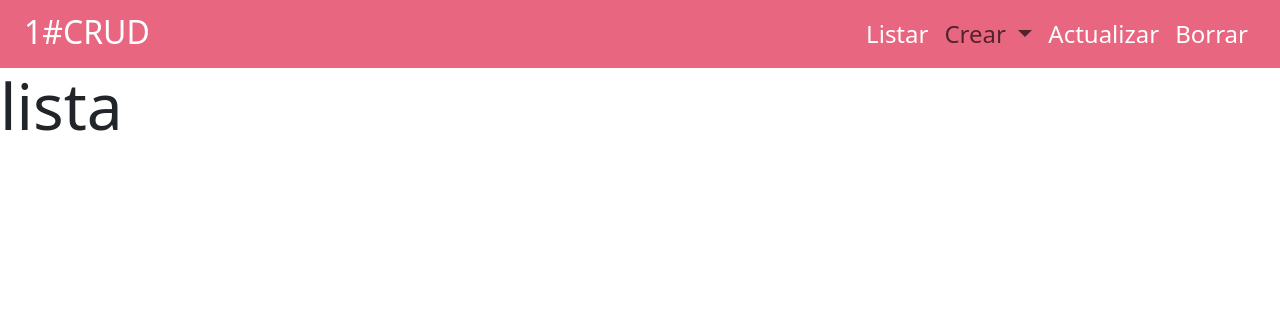
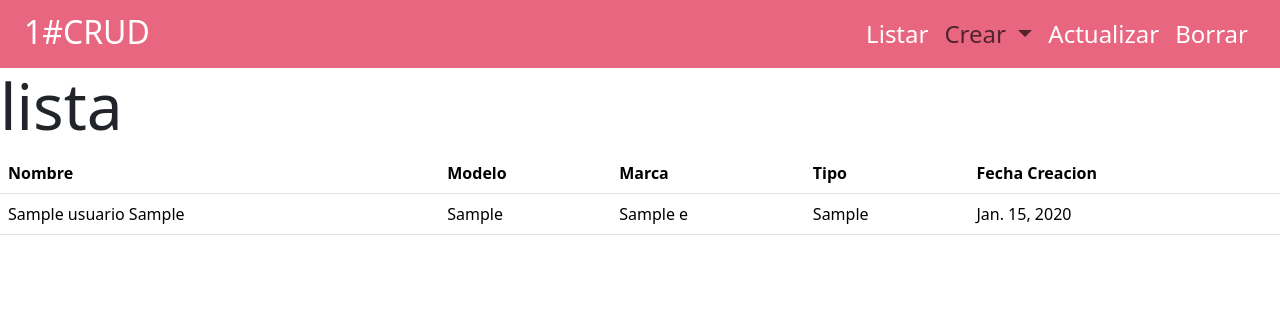
Before and after one commit to nio9827/CRUD1, a Django app: page /listar in a window 1280 px wide. Shown: the top 328 px of the page. Run offline with Django 4.2, Linux system fonts and the light colour scheme; tables that the repository leaves empty hold one stand-in row (values such as "Sample post").

Commit message:
commit 14/5/2024

```diff
--- a/CRUD1app/models.py
+++ b/CRUD1app/models.py
@@ -46,4 +46,4 @@ class Equipos(models.Model):
     fecha_creacion = models.DateField(auto_now_add=True)
 
     def __str__(self):
-        return f"{self.usuario}"
+        return f"{self.usuario} {self.modelo} {self.marca} {self.tipo} {self.fecha_creacion}"
--- a/CRUD1app/templates/lista.html
+++ b/CRUD1app/templates/lista.html
@@ -1,10 +1,33 @@
-{% extends "plantilla.html" %}
-
-{% block title %}Lista{% endblock %}
-
+{% extends "plantilla.html" %} {% block title %}Lista{% endblock %}
 
 {% block content%}
-
 <h1 class="display-3">lista</h1>
 
+<table class="table table-hover">
+  <thead>
+    <tr>
+      <th scope="col">Nombre</th>
+      <th scope="col">Modelo</th>
+      <th scope="col">Marca</th>
+      <th scope="col">Tipo</th>
+      <th scope="col">Fecha Creacion</th>
+    </tr>
+  </thead>
+  <tbody>
+    {% for equipo in all_object %}
+    <tr>
+        <td>{{ equipo.usuario }}</td>
+        <td>{{ equipo.modelo }}</td>
+        <td>{{ equipo.marca }}</td>
+        <td>{{ equipo.tipo }}</td>
+        <td>{{ equipo.fecha_creacion }}</td>
+    </tr>
+{% empty %}
+    <tr>
+        <td colspan="5">No hay equipos disponibles.</td>
+    </tr>
+{% endfor %}
+  </tbody>
+</table>
+
 {% endblock%}
--- a/CRUD1app/views.py
+++ b/CRUD1app/views.py
@@ -1,7 +1,7 @@
 from django.shortcuts import render,redirect
 from django.http import HttpResponseRedirect
 from .forms import *
-
+from .models import *
 # Create your views here.
 
 def plantilla (request):
@@ -13,9 +13,11 @@ def home(request):
 
 def listar(request):
 
+    all_object = Equipos.objects.all()
 
 
-    return render(request, 'lista.html')
+
+    return render(request, 'lista.html',{'all_object':all_object})
 
 
 
```
